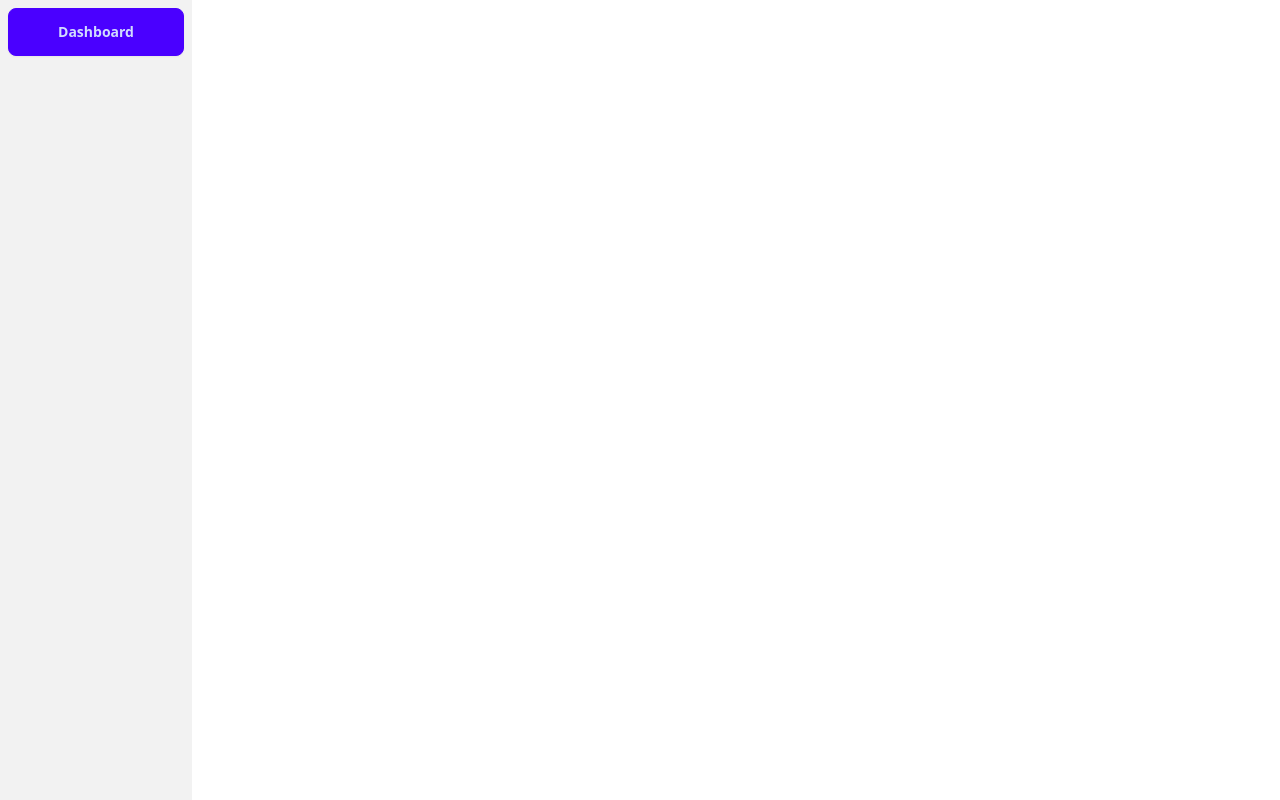
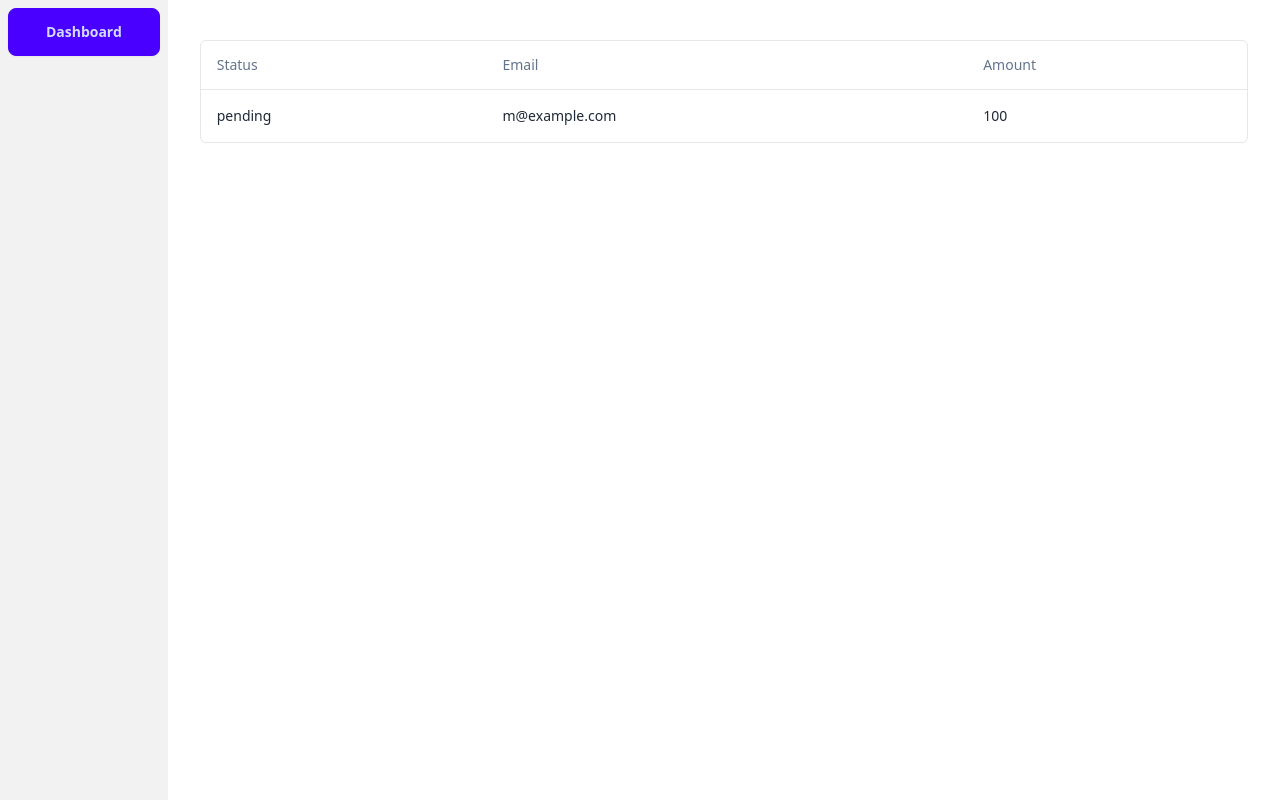
Before and after one commit to CallmeHenry/labkit_deprecated, a React (Vite) app: page /toolkit in a window 1280 px wide. Built offline with nearby package versions, Linux system fonts and the light colour scheme.

Commit message:
add sample table

```diff
--- a/src/components/Assets/Assets.jsx
+++ b/src/components/Assets/Assets.jsx
@@ -1,27 +1,67 @@
-import { useState } from 'react';
-import axios from 'axios';
+// import { useState } from 'react';
+// import axios from 'axios';
+
+// export default function Assets() {
+
+//     // const [computer, setComputer] = useState({
+//     //     brand: null,
+//     //     model: null,
+//     //     partNumber: null
+//     // })
+
+//     // async function handleClick() {
+//     //     const response = await axios.get(`${import.meta.env.VITE_API_URL}/toolkit/assets`);
+//     //     const computer = response.data;
+//     //     console.log(computer);
+//     // }
+
+//     return (
+//         <div id="Assets">
+//             {/* <button className="btn btn-primary" onClick={handleClick}>Fetch Model Number</button>
+//             {computer.model}
+//             {computer.partNumber} */}
+
+
+//         </div>
+//     )
+// }
+
+import React, { useState, useEffect } from 'react';
+import { columns } from './columns';
+import { DataTable } from './data-table';
+
+async function getData() {
+    // Fetch data from your API here.
+    return [
+        {
+            id: '728ed52f',
+            amount: 100,
+            status: 'pending',
+            email: 'm@example.com',
+        },
+        // ...
+    ];
+}
 
 export default function Assets() {
+    const [data, setData] = useState([]);
 
-    // const [computer, setComputer] = useState({
-    //     brand: null,
-    //     model: null,
-    //     partNumber: null
-    // })
+    useEffect(() => {
+        async function fetchData() {
+            try {
+                const result = await getData();
+                setData(result);
+            } catch (error) {
+                console.error('Error fetching data:', error);
+            }
+        }
 
-    // async function handleClick() {
-    //     const response = await axios.get(`${import.meta.env.VITE_API_URL}/toolkit/assets`);
-    //     const computer = response.data;
-    //     console.log(computer);
-    // }
+        fetchData();
+    }, []);
 
     return (
-        <div id="Assets">
-            {/* <button className="btn btn-primary" onClick={handleClick}>Fetch Model Number</button>
-            {computer.model}
-            {computer.partNumber} */}
-
-
+        <div className="container mx-auto py-10">
+            <DataTable columns={columns} data={data} />
         </div>
-    )
+    );
 }
--- /dev/null
+++ b/src/components/Assets/columns.jsx
@@ -0,0 +1,15 @@
+"use client"
+export const columns = [
+  {
+    accessorKey: "status",
+    header: "Status"
+  },
+  {
+    accessorKey: "email",
+    header: "Email"
+  },
+  {
+    accessorKey: "amount",
+    header: "Amount"
+  }
+]
--- /dev/null
+++ b/src/components/Assets/data-table.jsx
@@ -0,0 +1,70 @@
+"use client"
+import {
+  flexRender,
+  getCoreRowModel,
+  useReactTable
+} from "@tanstack/react-table"
+
+import {
+  Table,
+  TableBody,
+  TableCell,
+  TableHead,
+  TableHeader,
+  TableRow
+} from "../ui/table"
+
+export function DataTable({ columns, data }) {
+  const table = useReactTable({
+    data,
+    columns,
+    getCoreRowModel: getCoreRowModel()
+  })
+
+  return (
+    <div className="rounded-md border">
+      <Table>
+        <TableHeader>
+          {table.getHeaderGroups().map(headerGroup => (
+            <TableRow key={headerGroup.id}>
+              {headerGroup.headers.map(header => {
+                return (
+                  <TableHead key={header.id}>
+                    {header.isPlaceholder
+                      ? null
+                      : flexRender(
+                          header.column.columnDef.header,
+                          header.getContext()
+                        )}
+                  </TableHead>
+                )
+              })}
+            </TableRow>
+          ))}
+        </TableHeader>
+        <TableBody>
+          {table.getRowModel().rows?.length ? (
+            table.getRowModel().rows.map(row => (
+              <TableRow
+                key={row.id}
+                data-state={row.getIsSelected() && "selected"}
+              >
+                {row.getVisibleCells().map(cell => (
+                  <TableCell key={cell.id}>
+                    {flexRender(cell.column.columnDef.cell, cell.getContext())}
+                  </TableCell>
+                ))}
+              </TableRow>
+            ))
+          ) : (
+            <TableRow>
+              <TableCell colSpan={columns.length} className="h-24 text-center">
+                No results.
+              </TableCell>
+            </TableRow>
+          )}
+        </TableBody>
+      </Table>
+    </div>
+  )
+}
--- /dev/null
+++ b/src/components/Assets/page.jsx
@@ -0,0 +1,25 @@
+import { columns } from "./columns"
+import { DataTable } from "./data-table"
+
+async function getData() {
+  // Fetch data from your API here.
+  return [
+    {
+      id: "728ed52f",
+      amount: 100,
+      status: "pending",
+      email: "m@example.com"
+    }
+    // ...
+  ]
+}
+
+export default async function DemoPage() {
+  const data = await getData()
+
+  return (
+    <div className="container mx-auto py-10">
+      <DataTable columns={columns} data={data} />
+    </div>
+  )
+}
--- /dev/null
+++ b/src/components/ui/table.jsx
@@ -0,0 +1,86 @@
+import * as React from "react"
+
+import { cn } from "../../utils"
+
+const Table = React.forwardRef(({ className, ...props }, ref) => (
+  <div className="relative w-full overflow-auto">
+    <table
+      ref={ref}
+      className={cn("w-full caption-bottom text-sm", className)}
+      {...props} />
+  </div>
+))
+Table.displayName = "Table"
+
+const TableHeader = React.forwardRef(({ className, ...props }, ref) => (
+  <thead ref={ref} className={cn("[&_tr]:border-b", className)} {...props} />
+))
+TableHeader.displayName = "TableHeader"
+
+const TableBody = React.forwardRef(({ className, ...props }, ref) => (
+  <tbody
+    ref={ref}
+    className={cn("[&_tr:last-child]:border-0", className)}
+    {...props} />
+))
+TableBody.displayName = "TableBody"
+
+const TableFooter = React.forwardRef(({ className, ...props }, ref) => (
+  <tfoot
+    ref={ref}
+    className={cn(
+      "border-t bg-slate-100/50 font-medium [&>tr]:last:border-b-0 dark:bg-slate-800/50",
+      className
+    )}
+    {...props} />
+))
+TableFooter.displayName = "TableFooter"
+
+const TableRow = React.forwardRef(({ className, ...props }, ref) => (
+  <tr
+    ref={ref}
+    className={cn(
+      "border-b transition-colors hover:bg-slate-100/50 data-[state=selected]:bg-slate-100 dark:hover:bg-slate-800/50 dark:data-[state=selected]:bg-slate-800",
+      className
+    )}
+    {...props} />
+))
+TableRow.displayName = "TableRow"
+
+const TableHead = React.forwardRef(({ className, ...props }, ref) => (
+  <th
+    ref={ref}
+    className={cn(
+      "h-12 px-4 text-left align-middle font-medium text-slate-500 [&:has([role=checkbox])]:pr-0 dark:text-slate-400",
+      className
+    )}
+    {...props} />
+))
+TableHead.displayName = "TableHead"
+
+const TableCell = React.forwardRef(({ className, ...props }, ref) => (
+  <td
+    ref={ref}
+    className={cn("p-4 align-middle [&:has([role=checkbox])]:pr-0", className)}
+    {...props} />
+))
+TableCell.displayName = "TableCell"
+
+const TableCaption = React.forwardRef(({ className, ...props }, ref) => (
+  <caption
+    ref={ref}
+    className={cn("mt-4 text-sm text-slate-500 dark:text-slate-400", className)}
+    {...props} />
+))
+TableCaption.displayName = "TableCaption"
+
+export {
+  Table,
+  TableHeader,
+  TableBody,
+  TableFooter,
+  TableHead,
+  TableRow,
+  TableCell,
+  TableCaption,
+}
```
